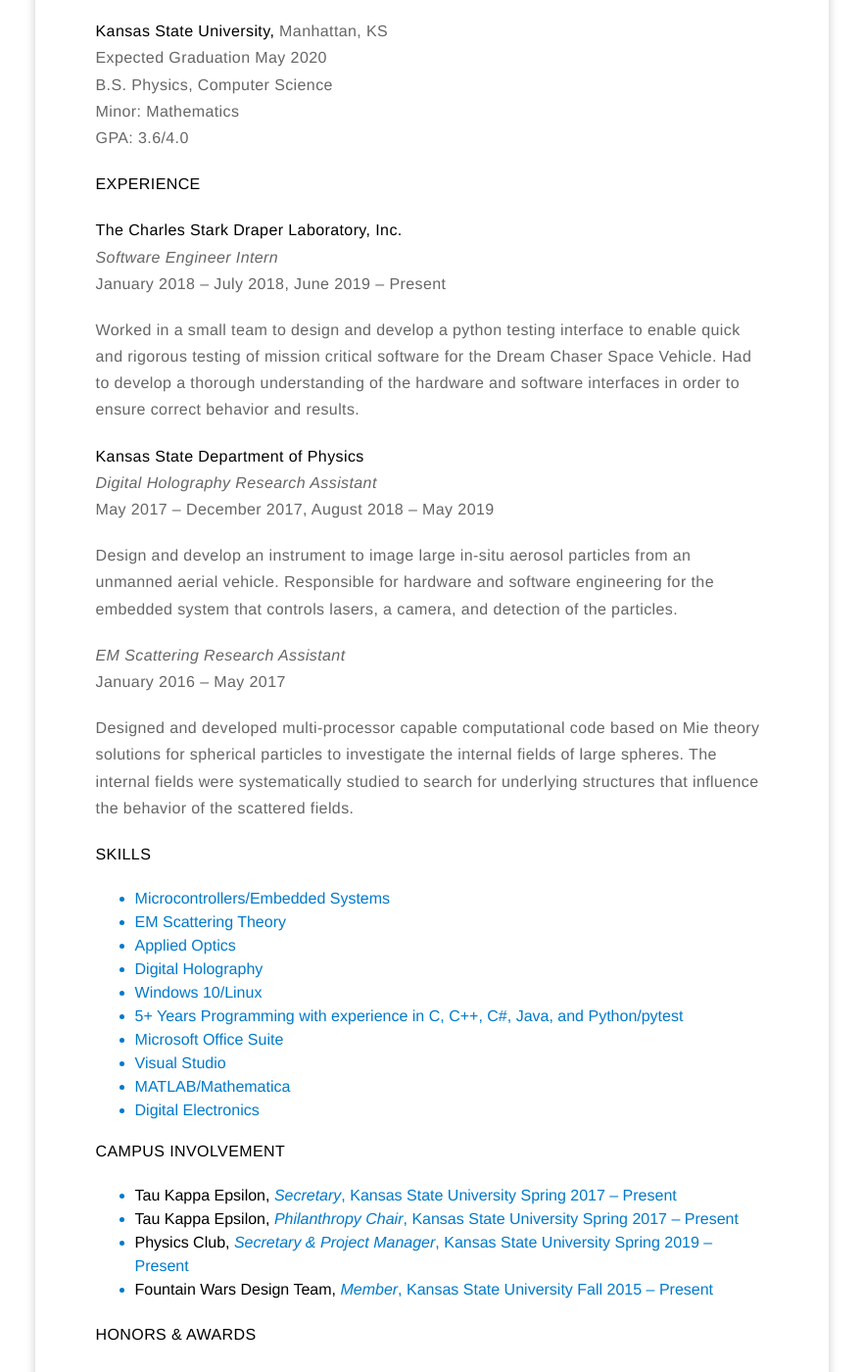
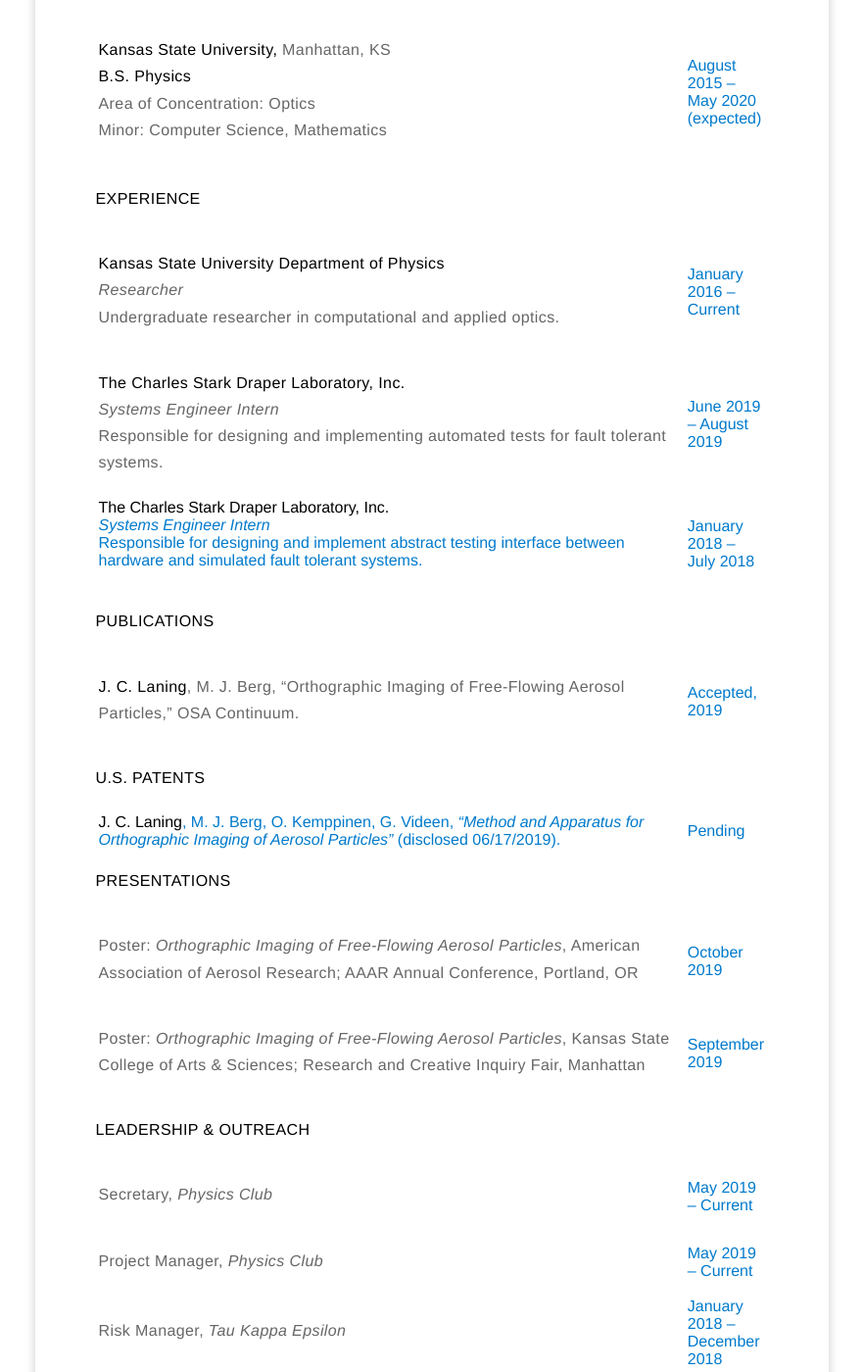
Before and after one commit to jamolnng/jamolnng.github.io, a Jekyll site: the page built from cv.html, in a window 1280 px wide and 1400 px high, scrolled down 484 px. Shown: the whole window at 98% size, without its empty margins (199-1080 px from the left). Built offline with Jekyll 4.4.1, drawn with Linux system fonts in a browser that asks for light colours; nearby versions of some CDN libraries; library files that are not in the unit come from our copies; some of the changed text lies outside the part shown.

Commit message:
Update cv.html

```diff
--- a/cv.html
+++ b/cv.html
@@ -8,68 +8,143 @@
     <strong>EDUCATION</strong>
 </p>
 <p>
+    <table style="width:100%">
+        <tr>
+            <td>
+                <p>
                     <strong>Kansas State University, </strong>Manhattan, KS<br />
-    Expected Graduation May 2020<br /> B.S. Physics, Computer Science<br />
-    Minor: Mathematics<br />
-    GPA: 3.6/4.0
+                    <strong>B.S. Physics</strong><br />
+                    Area of Concentration: Optics<br />
+                    Minor: Computer Science, Mathematics
+                </p>
+            </td>
+            <td width="12%">August 2015 &ndash; May 2020<br />
+                (expected)</td>
+        </tr>
+    </table>
 </p>
 <p><strong>EXPERIENCE</strong></p>
+<table style="width:100%">
+    <tr>
+        <td>
+            <p>
+                <strong>Kansas State University Department of Physics</strong><br />
+                <em>Researcher</em><br />
+                Undergraduate researcher in computational and applied optics.
+            </p>
+        </td>
+        <td width="12%">January 2016 &ndash; Current</td>
+    </tr>
+    <tr>
+        <td>
             <p>
                 <strong>The Charles Stark Draper Laboratory, Inc.</strong><br />
-    <em>Software Engineer Intern</em><br />
-    January 2018 &ndash; July 2018, June 2019 &ndash; Present
+                <em>Systems Engineer Intern</em><br />
+                Responsible for designing and implementing automated tests for fault tolerant systems.
             </p>
-<p>Worked in a small team to design and develop a python testing interface to enable quick and rigorous testing of
-    mission critical software for the Dream Chaser Space Vehicle. Had to develop a thorough understanding of the
-    hardware and software interfaces in order to ensure correct behavior and results.
+        </td>
+        <td width="12%">June 2019 &ndash; August 2019</td>
+    </tr>
+    <tr>
+        <td>
+            <strong>The Charles Stark Draper Laboratory, Inc.</strong><br />
+            <em>Systems Engineer Intern</em><br />
+            Responsible for designing and implement abstract testing interface between hardware and simulated fault
+            tolerant
+            systems.</p>
+        </td>
+        <td width="12%"> January 2018 &ndash; July 2018</td>
+    </tr>
+</table>
+<p><strong>PUBLICATIONS</strong></p>
+<table style="width:100%">
+    <tr>
+        <td>
+            <p><strong>J. C. Laning</strong>, M. J. Berg, “Orthographic Imaging of Free-Flowing Aerosol Particles,”
+                OSA
+                Continuum.
             </p>
-<p>
-    <strong>Kansas State Department of Physics</strong><br />
-    <em>Digital Holography Research Assistant</em><br />
-    May 2017 &ndash; December 2017, August 2018 &ndash; May 2019
+        </td>
+        <td width="12%">Accepted, 2019</td>
+    </tr>
+</table>
+<p><strong>U.S. PATENTS</strong></p>
+<table style="width:100%">
+    <tr>
+        <td>
+            <strong>J. C. Laning</strong>, M. J. Berg, O. Kemppinen, G. Videen, <i>“Method and Apparatus for
+                Orthographic Imaging of Aerosol Particles”</i> (disclosed 06/17/2019).
+        </td>
+        <td width="12%">Pending</td>
+    </tr>
+</table>
+<p><strong>PRESENTATIONS</strong></p>
+<table style="width:100%">
+    <tr>
+        <td>
+            <p>Poster: <i>Orthographic Imaging of Free-Flowing Aerosol Particles</i>, American Association of Aerosol
+                Research;
+                AAAR
+                Annual Conference, Portland, OR
             </p>
-<p>Design and develop an instrument to image large in-situ aerosol particles from an unmanned aerial vehicle.
-    Responsible for hardware and software engineering for the embedded system that controls lasers, a camera, and
-    detection of the particles.
+        </td>
+        <td width="12%">October 2019</td>
+    </tr>
+    <tr>
+        <td>
+            <p>Poster: <i>Orthographic Imaging of Free-Flowing Aerosol Particles</i>, Kansas State College of Arts &
+                Sciences;
+                Research and Creative Inquiry Fair, Manhattan
             </p>
-<p>
-    <em>EM Scattering Research Assistant</em><br />
-    January 2016 &ndash; May 2017
-</p>
-<p>Designed and developed multi-processor capable computational code based on Mie theory solutions for spherical
-    particles to investigate the internal fields of large spheres. The internal fields were systematically studied to
-    search for underlying structures that influence the behavior of the scattered fields.
-</p>
-<p><strong>SKILLS</strong></p>
-<ul>
-    <li>Microcontrollers/Embedded Systems</li>
-    <li>EM Scattering Theory</li>
-    <li>Applied Optics</li>
-    <li>Digital Holography</li>
-    <li>Windows 10/Linux</li>
-    <li>5+ Years Programming with experience in C, C++, C#, Java, and Python/pytest</li>
-    <li>Microsoft Office Suite</li>
-    <li>Visual Studio</li>
-    <li>MATLAB/Mathematica</li>
-    <li>Digital Electronics</li>
-</ul>
-<p><strong>CAMPUS INVOLVEMENT</strong></p>
-<ul>
-    <li><strong>Tau Kappa Epsilon,</strong> <em>Secretary</em>, Kansas State University Spring 2017 &ndash; Present</li>
-    <li><strong>Tau Kappa Epsilon,</strong> <em>Philanthropy Chair</em>, Kansas State University Spring 2017 &ndash;
-        Present
-    </li>
-    <li><strong>Physics Club,</strong> <em>Secretary & Project Manager</em>, Kansas State University Spring 2019 &ndash;
-        Present</li>
-    <li><strong>Fountain Wars Design Team,</strong> <em>Member</em>, Kansas State University Fall 2015 &ndash; Present
-    </li>
-</ul>
-<p></p>
+        </td>
+        <td width="12%">September 2019</td>
+    </tr>
+</table>
+<p><strong>LEADERSHIP &amp; OUTREACH</strong></p>
+<table style="width:100%">
+    <tr>
+        <td>
+            <p>Secretary, <i>Physics Club</i></p>
+        </td>
+        <td width="12%">May 2019 &ndash; Current</td>
+    </tr>
+    <tr>
+        <td>
+            <p>Project Manager, <i>Physics Club</i></p>
+        </td>
+        <td width="12%">May 2019 &ndash; Current</td>
+    </tr>
+    <tr>
+        <td>
+            <p>Risk Manager, <i>Tau Kappa Epsilon</i></p>
+        </td>
+        <td width="12%">January 2018 &ndash; December 2018</td>
+    </tr>
+    <tr>
+        <td>
+            <p>Philanthropy Chair, <i>Tau Kappa Epsilon</i></p>
+        </td>
+        <td width="12%">January 2017 &ndash; December 2018</td>
+    </tr>
+    <tr>
+        <td>
+            <p>Community Service Chair, <i>Tau Kappa Epsilon</i></p>
+        </td>
+        <td width="12%">January 2017 &ndash; December 2018</td>
+    </tr>
+    <tr>
+        <td>
+            <p>Secretary, <i>Tau Kappa Epsilon</i></p>
+        </td>
+        <td width="12%">January 2017 &ndash; December 2017</td>
+    </tr>
+</table>
 <p><strong>HONORS &amp; AWARDS</strong></p>
 <ul>
     <li><strong>Giese Mem. Scholarship, </strong><em>Recipient, </em>Kansas State University Spring 2017, Fall 2017,
         Fall 2019, Sprint 2020</li>
-    <li><strong>A&amp;S Research Scholarship, </strong><em>Recipient</em>, Kansas State University Spring 2016, Summer
+    <li><strong>A&amp;S Research Scholarship, </strong><em>Recipient</em>, Kansas State University Spring 2016,
+        Summer
         2016</li>
     <li><strong>A&amp;S Research Travel Grant, </strong><em>Recipient</em>, Kansas State University Spring 2019</li>
     <li><strong>Semester Honors, </strong><em>Recipient,</em> Kansas State University Fall 2015, Fall 2018</li>
```
Lines whose indentation alone changed are shown as unchanged.
